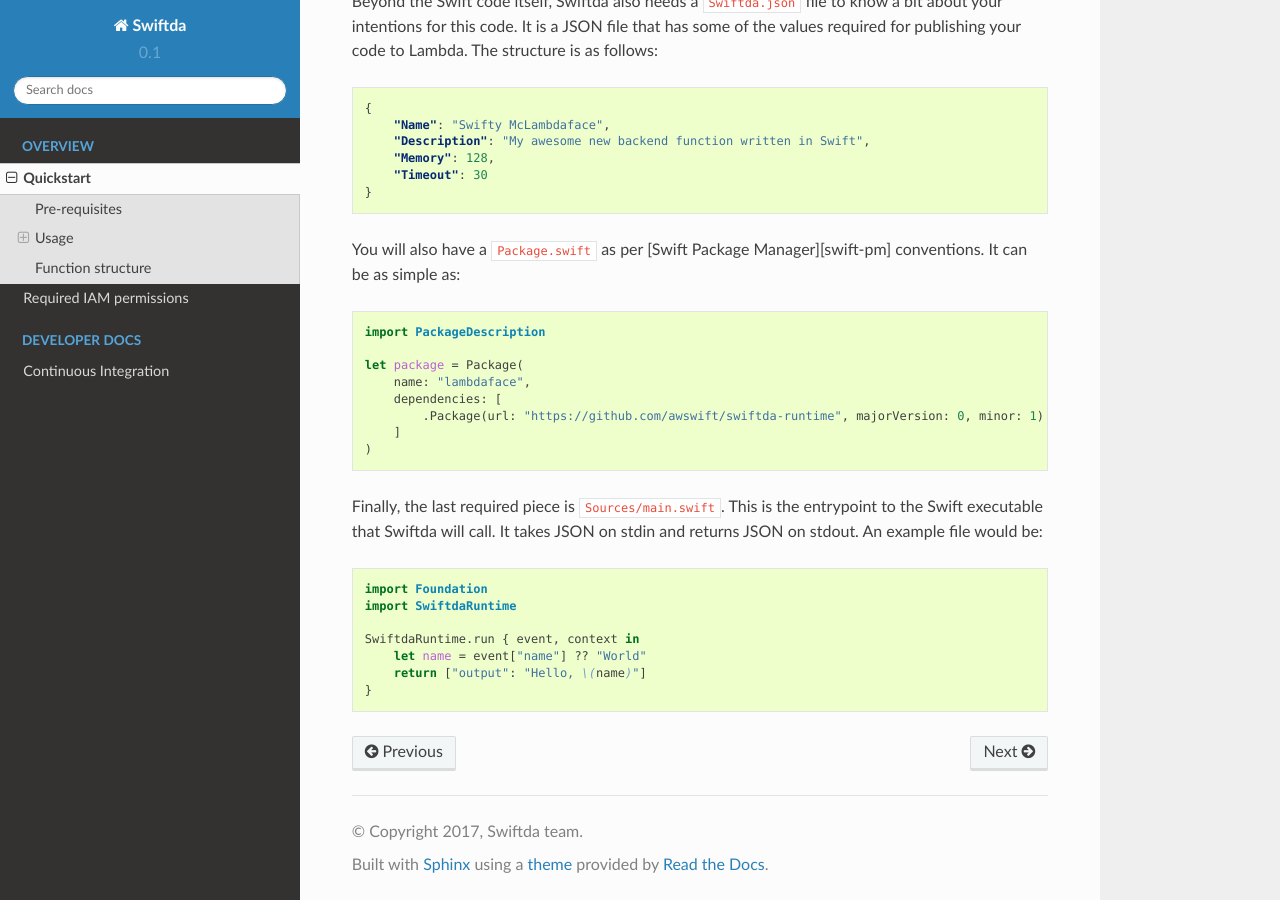
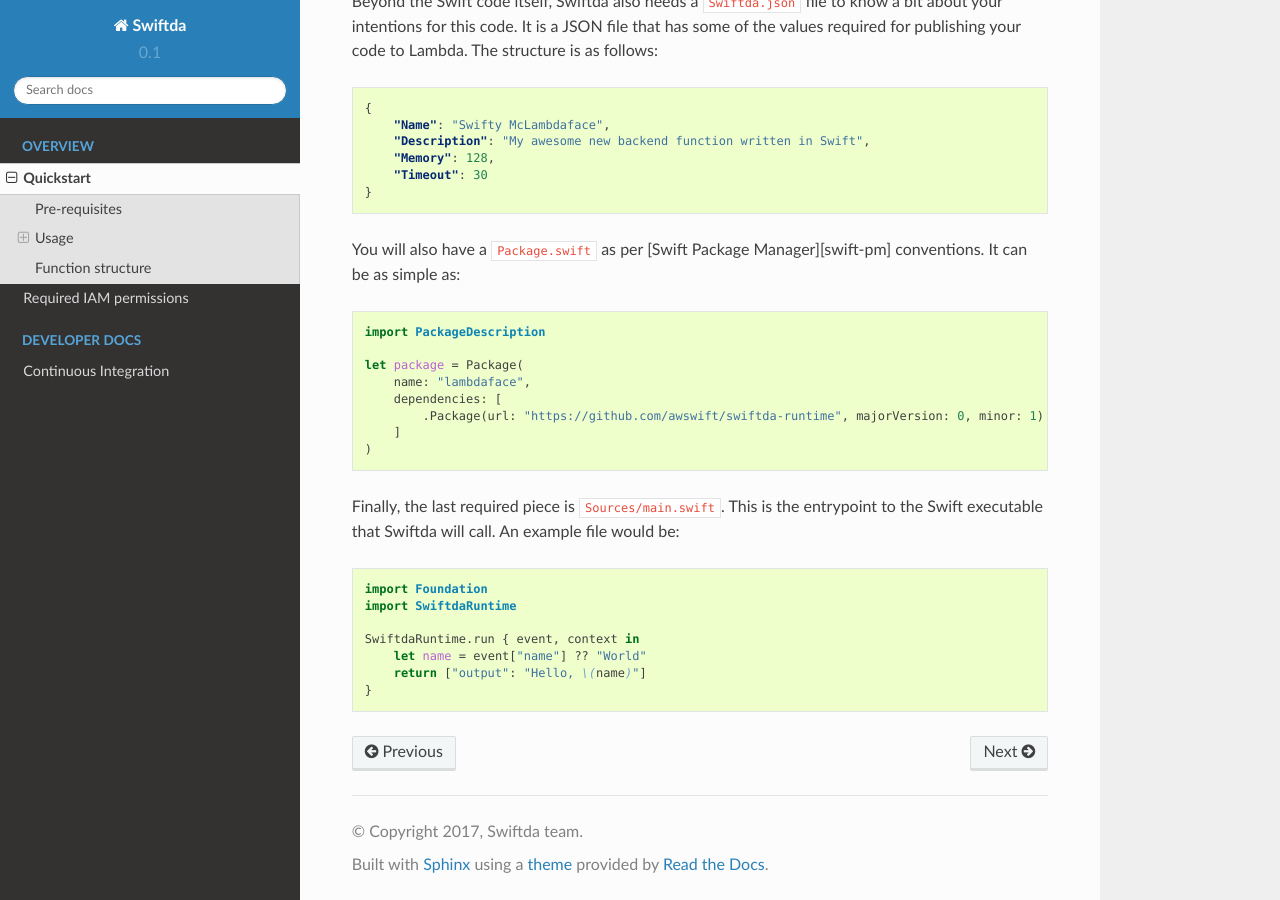
Before and after one commit to awswift/swift-lambda, a Sphinx documentation site: the page built from docs/quickstart.md, in a window 1280 px wide and 900 px high, scrolled down 2195 px. Built offline with Sphinx 7.4.7 and the Read the Docs theme 2.0.0, drawn with Linux system fonts in a browser that asks for light colours; pages that are not in the unit, such as notebooks, are missing from menus.

Commit message:
Delete obsolete sentence in docs

````diff
--- a/docs/quickstart.md
+++ b/docs/quickstart.md
@@ -130,8 +130,7 @@
 [swiftpm]: https://swift.org/package-manager/
 
 Finally, the last required piece is `Sources/main.swift`. This is the entrypoint
-to the Swift executable that Swiftda will call. It takes JSON on stdin and
-returns JSON on stdout. An example file would be:
+to the Swift executable that Swiftda will call. An example file would be:
 
 ```swift
 import Foundation
````
